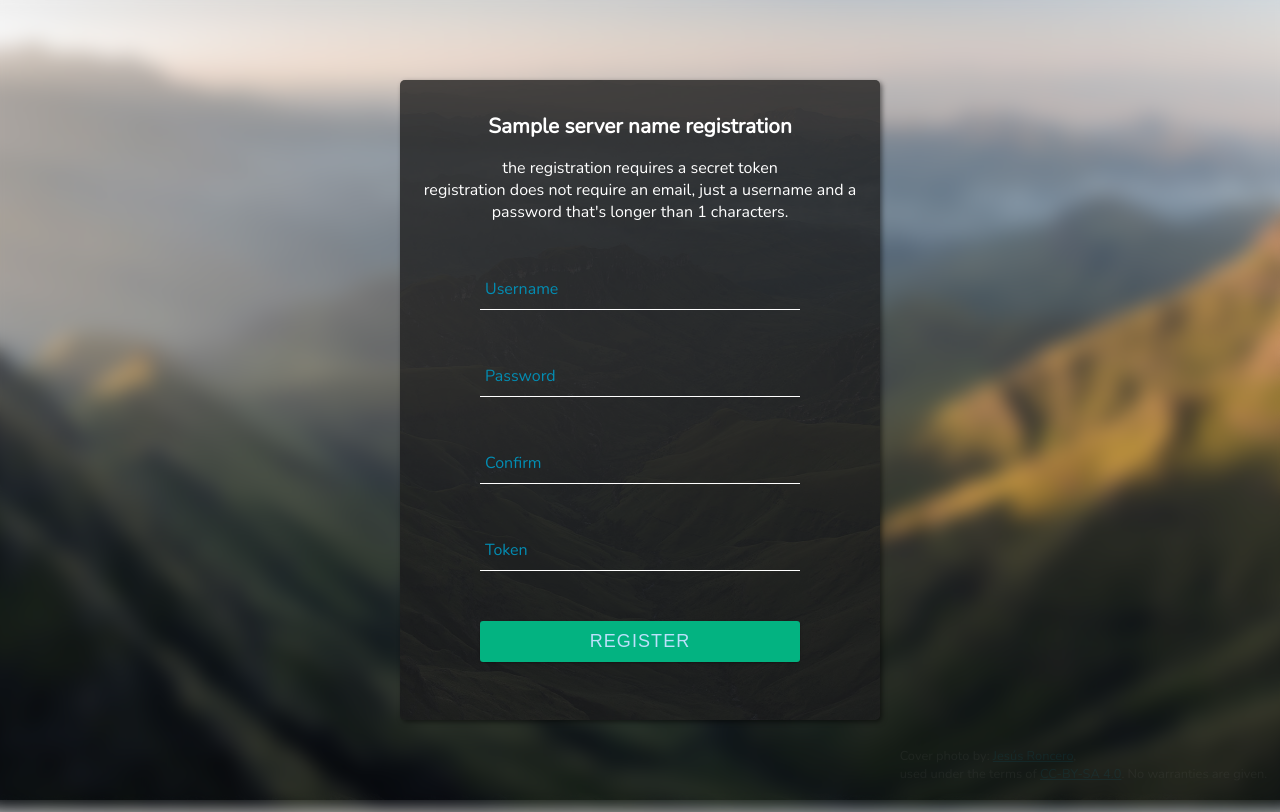
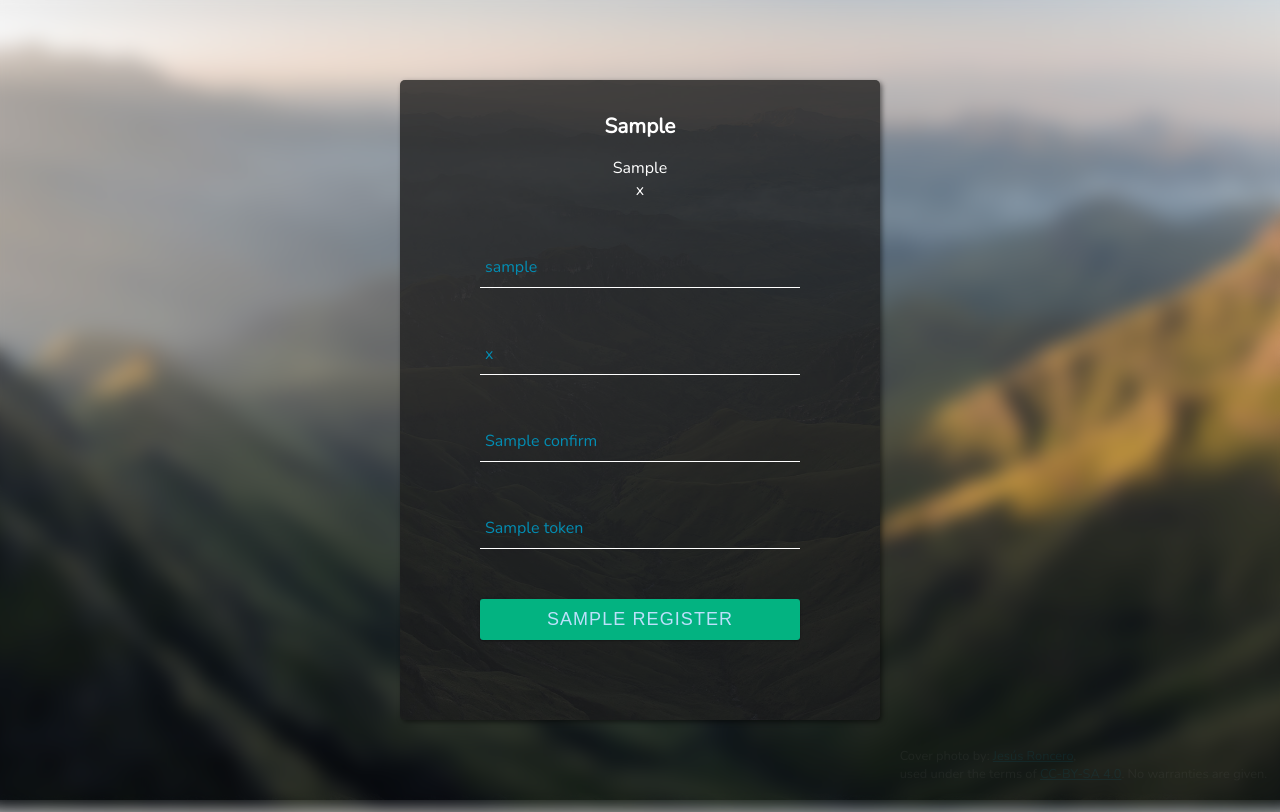
Before and after one commit to zeratax/matrix-registration, a Flask app: template matrix_registration/templates/register.html in a window 1280 px wide. Run offline with Flask 2, Linux system fonts and the light colour scheme; the template is opened without the code that fills it: most values are stand-ins (such as "Sample title", 1, 10 or a date in 2020); parts of the project's set-up code (start-up, migrations or seed data) failed here and were passed over.

Commit message:
fix #47 and improve l10n

```diff
--- a/babel.cfg
+++ /dev/null
@@ -1,5 +0,0 @@
-[python: matrix_registration/**.py]
-[jinja2: matrix_registration/templates/**.html]
-extensions=jinja2.ext.autoescape,jinja2.ext.with_
-silent=False
-newstyle_gettext=True
--- a/matrix_registration/__init__.py
+++ b/matrix_registration/__init__.py
@@ -2,5 +2,5 @@ from . import api
 from . import tokens
 from . import config
 
-__version__ = '0.8.0.dev0'
+__version__ = '0.8.0.dev1'
 name = 'matrix_registration'
--- a/matrix_registration/app.py
+++ b/matrix_registration/app.py
@@ -4,7 +4,6 @@ import click
 import json
 
 from flask import Flask
-from flask.ext.babel import Babel, gettext
 from flask.cli import FlaskGroup, pass_script_info
 from flask_limiter import Limiter
 from flask_limiter.util import get_ipaddr
@@ -19,7 +18,6 @@ import os
 def create_app(testing=False):
     app = Flask(__name__)
     app.testing = testing
-    babel = Babel(app)
 
     with app.app_context():
         from .api import api
--- a/matrix_registration/static/css/style.css
+++ b/matrix_registration/static/css/style.css
@@ -6,7 +6,6 @@ body {
 }
 
 body {
-  background-image: url("/static/images/valley.jpg");
   background-size: cover;
   background-attachment: fixed;
   overflow: hidden;
@@ -207,7 +206,6 @@ label {
   z-index: -1;
   width: 100%;
   height: 100%;
-  background-image: url("/static/images/valley.jpg");
   background-attachment: fixed;
   background-size: cover;
   opacity: 0.20;
--- a/matrix_registration/templates/register.html
+++ b/matrix_registration/templates/register.html
@@ -4,28 +4,33 @@
 <head>
   <meta charset="UTF-8">
   <meta name="viewport" content="width=device-width initial-scale=1.0" />
-  <meta property="og:title" content='{{ gettext("%(server_name)s registration", server_name=server_name) }}'>
+  <meta property="og:title" content="{{ translations.server_registration }}">
   <meta property="og:site_name" content="{{ server_name }}">
   <meta property="og:type" content="website" />
-  <meta name="og:description" content='{{ gettext("registrate an account on %(server_name)s", server_name=server_name) }}'/>
+  <meta name="og:description" content="{{ translations.register_account }}"/>
   <meta name="og:image" content="{{ url_for('static', filename='images/icon.png') }}" />
   <link rel="apple-touch-icon" sizes="180x180" href="{{ url_for('static', filename='images/icon.png') }}">
   <link rel="icon" type="image/png" href="{{ url_for('static', filename='images/icon32x32.png') }}" sizes="32x32">
   <link rel="shortcut icon" href="{{ url_for('static', filename='images/favicon.ico') }}">
   <meta name="msapplication-TileImage" content="{{ url_for('static', filename='images/tile.png') }}">
   <meta name="msapplication-TileColor" content="#fff">
-  <title>'{{ gettext("%(server_name)s registration", server_name=server_name) }}'</title>
+  <title>{{ translations.server_registration }}</title>
   <link rel="stylesheet" href="{{ url_for('static', filename='css/style.css') }}">
   <link href="https://fonts.googleapis.com/css?family=Nunito" rel="stylesheet">
+  <style>
+    body, .widget::before {
+      background-image: url("/static/images/valley.jpg");
+    }
+  </style>
 </head>
 
 <body class="blur">
   <article class="widget register">
     <div class="center">
       <header>
-        <h1>{{ gettext("%(server_name)s registration", server_name=server_name) }}</h1>
-        <p>{{ gettext("the registration requires a secret token") }}<br>
-          {{ gettext("registration does not require an email, just a username and a password that\'s longer than %(pw_length)d characters.", pw_length=pw_length) }}</p>
+        <h1>{{ translations.server_registration }}</h1>
+        <p>{{ translations.requires_token }}<br>
+          {{ translations.requires_username_and_password }}</p>
       </header>
       <section>
         <form id="registration" action="{{ base_url }}/register" method="post">
@@ -35,29 +40,29 @@
               maxlength="200">
             <span class="highlight"></span>
             <span class="bar"></span>
-            <label for="username">{{ gettext("Username") }}</label>
+            <label for="username">{{ translations.username }}</label>
           </div>
           <div class="group">
             <input id="password" name="password" type="password" placeholder=" " required minlength="{{ pw_length }}"
               maxlength="128">
             <span class="highlight"></span>
             <span class="bar"></span>
-            <label for="password">{{ gettext("Password") }}</label>
+            <label for="password">{{ translations.password }}</label>
           </div>
           <div class="group">
             <input id="confirm_password" name="confirm" type="password" placeholder=" " required>
             <span class="highlight"></span>
             <span class="bar"></span>
-            <label for="confirm_password">{{ gettext("Confirm") }}</label>
+            <label for="confirm_password">{{ translations.confirm }}</label>
           </div>
           <div class="group">
             <input id="token" name="token" type="text" placeholder=" " required pattern="^([A-Z][a-z]+)+$">
             <span class="highlight"></span>
             <span class="bar"></span>
-            <label for="token">{{ gettext("Token") }}</label>
+            <label for="token">{{ translations.token }}</label>
           </div>
           <div class="btn-box">
-            <input class="btn btn-submit" type="submit" value='{{ gettext("register") }}'>
+            <input class="btn btn-submit" type="submit" value="{{ translations.register }}">
           </div>
         </form>
       </section>
@@ -69,9 +74,9 @@
         <h2 id="welcome"></h2>
       </header>
       <section>
-        <p> {{ gettext("Click here to login in:") }}</p>
-        <h3><a href="{{ riot_instance }}"><img src="static/images/riot.png" height="50px"></a></h3>
-        <p>{{ gettext("or choose one of the many other clients here:") }} <a href="https://matrix.org/docs/projects/clients-matrix"
+        <p> {{ translations.click_to_login }}</p>
+        <h3><a href="{{ riot_instance }}"><img src="{{ url_for('static', filename='images/icon32x32.png') }}" height="100px"></a></h3>
+        <p>{{ translations.choose_client }} <a href="https://matrix.org/docs/projects/clients-matrix"
             a>https://matrix.org/docs/projects/clients-matrix</a></p>
       </section>
     </div>
@@ -79,10 +84,10 @@
   <article id="error" class="widget modal hidden">
     <div class="center">
       <header>
-        <h2>{{ gettext("Error") }}</h2>
+        <h2>{{ translations.error }}</h2>
       </header>
       <section>
-        <p>{{ gettext("There was an error while trying to register you.") }}</p>
+        <p>{{ translations.error_long }}</p>
         <h3 id="error_message" class="error"></h3>
         <p id="error_dialog"></p>
       </section>
@@ -127,9 +132,10 @@
     document.getElementById("token").value = urlParams.get("token")
 
     // set "?lang=" parameter to user lang
-    const userLang = getCookie('lang') || navigator.language || navigator.userLanguage
+    const userLang = navigator.language || navigator.userLanguage
     if (!urlParams.has("lang")) {
       urlParams.append("lang", userLang)
+      window.history.replaceState({}, '', `${location.pathname}?${urlParams}`);
     }
 
     // html5 validators
@@ -140,7 +146,7 @@
 
     username.addEventListener("input", function (event) {
       if (username.validity.typeMismatch) {
-        username.setCustomValidity('{{ gettext("format: @username:%(server_name)s", server_name=server_name) }}')
+        username.setCustomValidity("{{ translations.username_format }}")
       } else {
         username.setCustomValidity("")
       }
@@ -148,7 +154,7 @@
 
     token.addEventListener("input", function (event) {
       if (token.validity.typeMismatch) {
-        token.setCustomValidity('{{ gettext("case-sensitive, e.g: SardineImpactReport") }}')
+        token.setCustomValidity("{{ translations.case_sensitive }}")
       } else {
         token.setCustomValidity("")
       }
@@ -156,7 +162,7 @@
 
     password.addEventListener("input", function (event) {
       if (password.validity.typeMismatch) {
-        password.setCustomValidity('{{ gettext("atleast %(pw_length)s characters long", pw_length=pw_length) }}')
+        password.setCustomValidity('{{ translations.password_too_short }}')
       } else {
         password.setCustomValidity("")
       }
@@ -164,7 +170,7 @@
 
     function validatePassword() {
       if (password.value != confirm_password.value) {
-        confirm_password.setCustomValidity('{{ gettext("passwords don\'t match") }}')
+        confirm_password.setCustomValidity("{{ translations.password_do_not_match }}")
       } else {
         confirm_password.setCustomValidity("")
       }
@@ -198,25 +204,25 @@
           console.log(response)
         } catch (e) {
           if (e instanceof SyntaxError) {
-            showError('{{ gettext("Internal Server Error!") }}, {{ gettext("Please contact the server admin about this.") }}')
+            showError("{{ translations.internal_error }}")
             return
           }
         }
         if ("errcode" in response) {
           if (response["errcode"] == "MR_BAD_USER_REQUEST") {
             if ("token" in response["error"]) {
-              showError('{{ gettext("Token Error") }}', response["error"]["token"][0])
+              showError(" {{ translations.token_error }} ", response["error"]["token"][0])
             } else if ("password" in response["error"]) {
-              showError('{{ gettext("Password Error") }}', response["error"]["password"][0])
+              showError("{{ translations.password_error }}", response["error"]["password"][0])
             } else if ("username" in response["error"]) {
-              showError('{{ gettext("Username Error") }}', response["error"]["username"][0])
+              showError("{{ translations.username_error }}", response["error"]["username"][0])
             }
             return
           } else {
-            showError('{{ gettext("Homeserver Error") }}', response["error"])
+            showError("{{ translations.homeserver_error }}", response["error"])
           }
         } else {
-          document.getElementById("welcome").innerHTML = '{{ gettext("Welcome") }}'  + response['user_id']
+          document.getElementById("welcome").innerHTML = "{{ translations.welcome }}"  + response['user_id']
           document.getElementById("success").classList.remove("hidden")
         }
 
@@ -224,7 +230,7 @@
 
       // Define what happens in case of error
       XHR.addEventListener("error", function (event) {
-        showError('{{ gettext("Internal Server Error!") }}, {{ gettext("Please contact the server admin about this.") }}')
+        showError("{{ translations.internal_error }}")
       })
 
       // Set up our request
--- a/setup.py
+++ b/setup.py
@@ -47,7 +47,6 @@ setuptools.setup(
     install_requires=[
         "appdirs~=1.4.3",
         "Flask~=1.1",
-        "Flask-Babel>=1.0.0"
         "Flask-SQLAlchemy~=2.4.1",
         "flask-cors~=3.0.7",
         "flask-httpauth>=3.3.0",
```
Also changed, not shown: matrix_registration/api.py (+10 -7 lines), matrix_registration/translation.py (added, +36 -0 lines), translations/de/LC_MESSAGES/messages.po (deleted), 1 other file.
